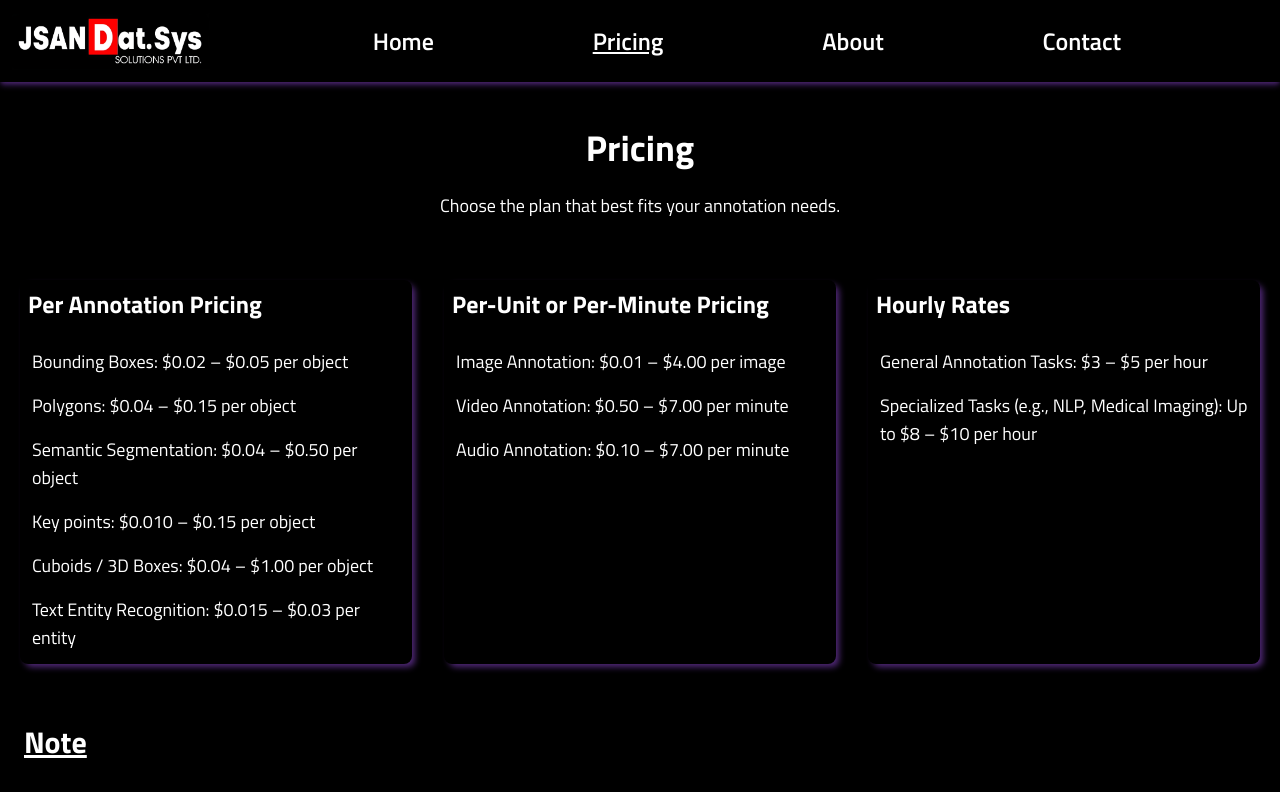
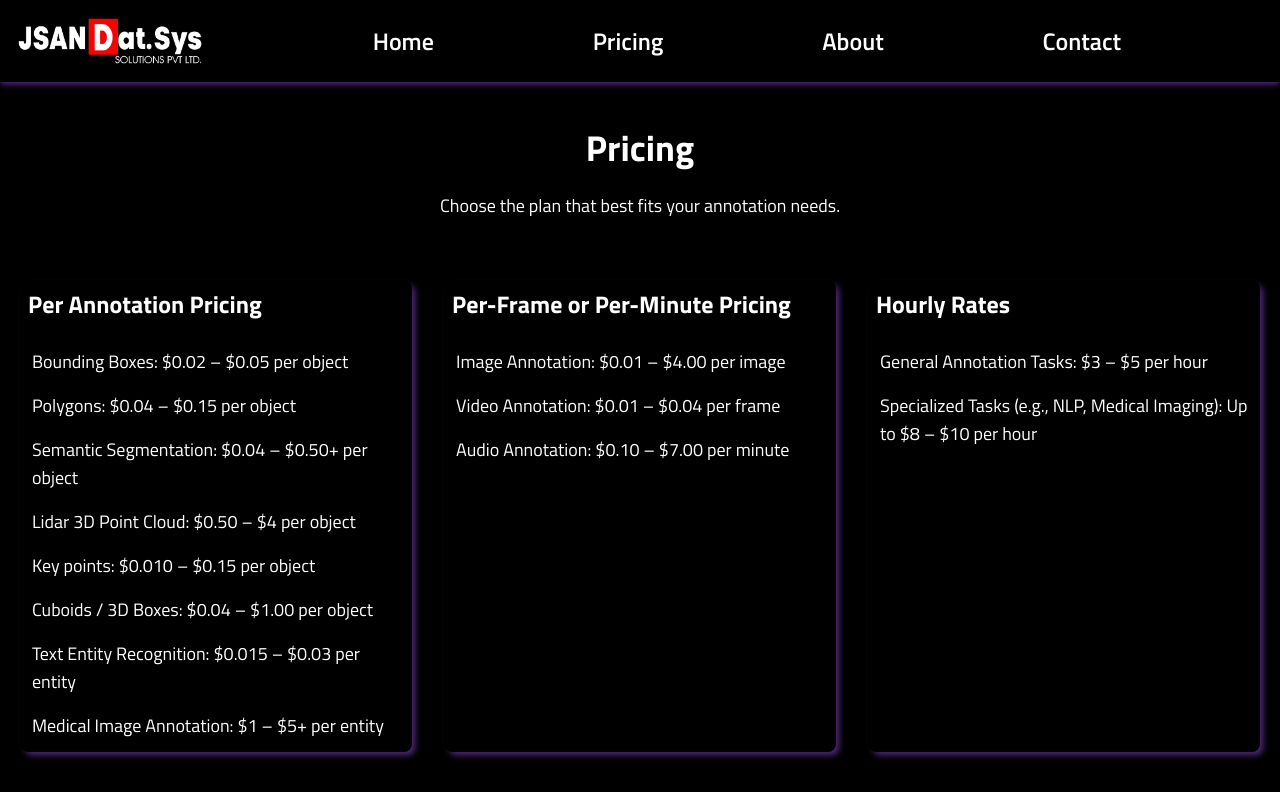
Before and after one commit to SRIRAM1307K/JsanDat.Sys, a React (Vite) app: page /pricing in a window 1280 px wide. Shown: the top 792 px of the page. Built offline with nearby package versions, Linux system fonts and the light colour scheme; a web font is replaced by a local one.

Commit message:
Pricing Change

```diff
--- a/src/Components/Navbar.jsx
+++ b/src/Components/Navbar.jsx
@@ -56,8 +56,8 @@ export default function Navbar() {
     exit: { opacity: 0 },
   };
 
-  const activeClass = "text-[rebeccapurple] underline font-semibold";
-  const inactiveClass = "hover:text-[rebeccapurple] hover:underline";
+  const activeClass = "text-[rebeccapurple]  font-semibold";
+  const inactiveClass = "hover:text-[rebeccapurple] ";
 
   const sectionLinkClass = (sectionId) =>
     activeSection === sectionId ? activeClass : inactiveClass;
--- a/src/Components/Pricing.jsx
+++ b/src/Components/Pricing.jsx
@@ -25,21 +25,23 @@ export default function PricingPage() {
             <ul className="pl-5 text-lg space-y-2">
               <li>Bounding Boxes: $0.02 – $0.05 per object</li>
               <li>Polygons: $0.04 – $0.15 per object</li>
-              <li>Semantic Segmentation: $0.04 – $0.50 per object</li>
+              <li>Semantic Segmentation: $0.04 – $0.50+ per object</li>
+              <li>Lidar 3D Point Cloud: $0.50 – $4 per object</li>
               <li>Key points: $0.010 – $0.15 per object</li>
               <li>Cuboids / 3D Boxes: $0.04 – $1.00 per object</li>
               <li>Text Entity Recognition: $0.015 – $0.03 per entity</li>
+              <li>Medical Image Annotation: $1 – $5+ per entity</li>
             </ul>
           </div>
 
           {/* Card 2 */}
           <div className="shadow-[4px_4px_6px_-1px_rgba(102,51,153,0.8)] rounded-lg p-6 transition duration-300 hover:shadow-[4px_6px_20px_rgba(102,51,153,0.8)] hover:scale-[1.02]">
             <h2 className="text-2xl font-bold mb-4 text-[rebeccapurple]">
-              Per-Unit or Per-Minute Pricing
+              Per-Frame or Per-Minute Pricing
             </h2>
             <ul className="pl-5 text-lg space-y-2">
               <li>Image Annotation: $0.01 – $4.00 per image</li>
-              <li>Video Annotation: $0.50 – $7.00 per minute</li>
+              <li>Video Annotation: $0.01 – $0.04 per frame</li>
               <li>Audio Annotation: $0.10 – $7.00 per minute</li>
             </ul>
           </div>
```
